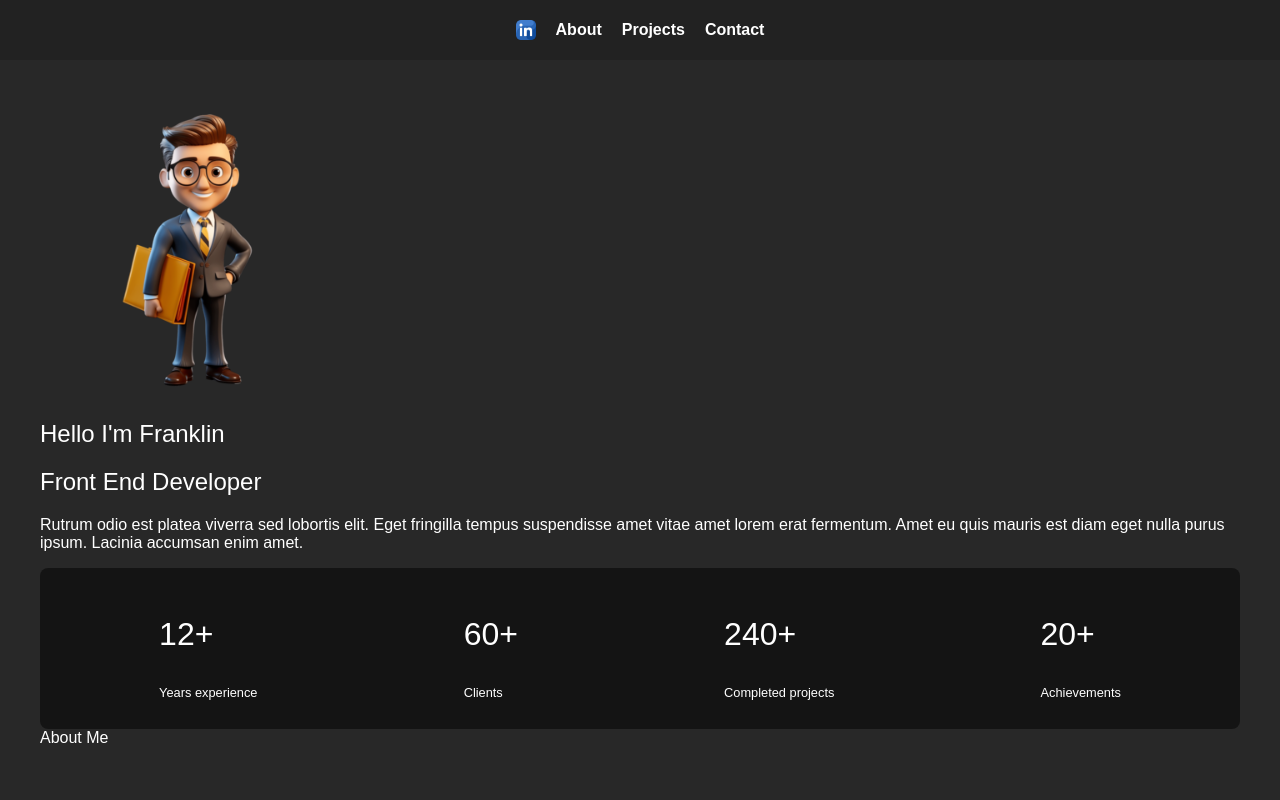
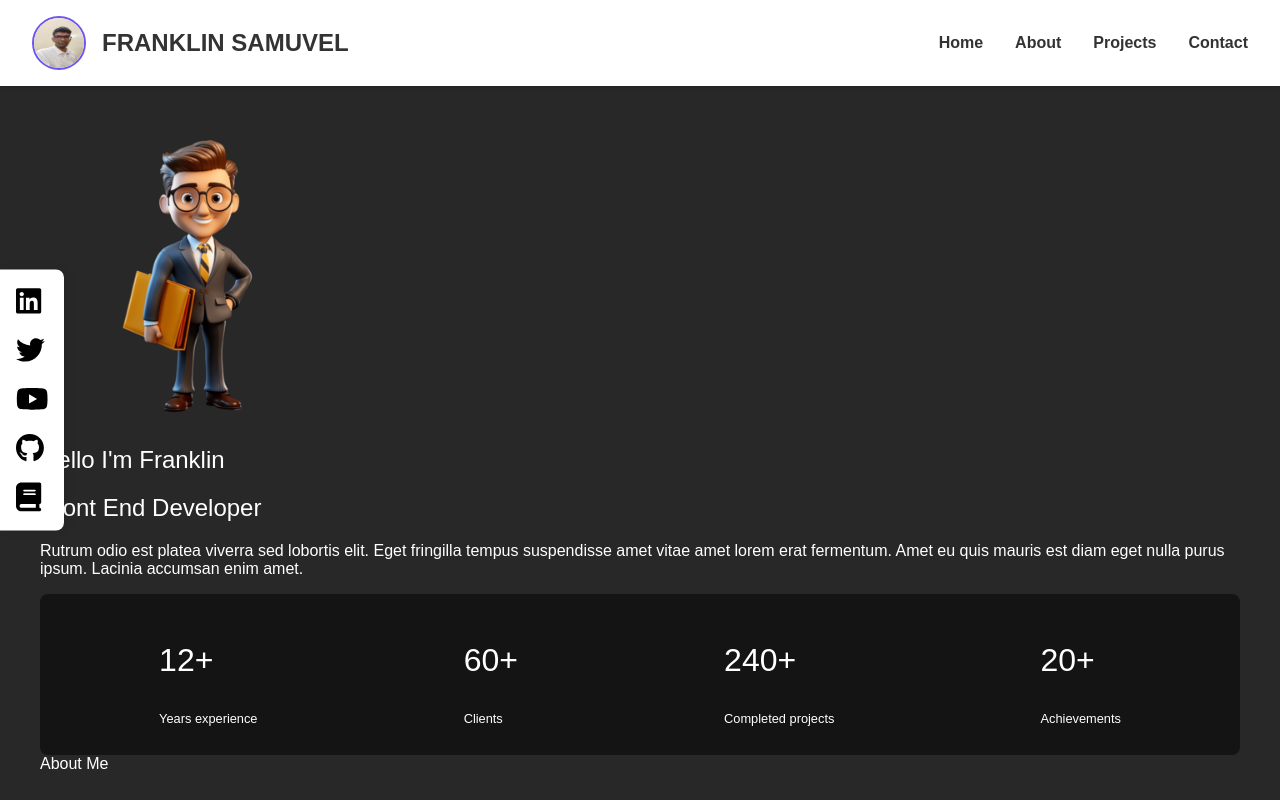
Before and after one commit to frankDev96/my-portfolio, a React (Create React App) app: page / in a window 1280 px wide. Shown: the top 800 px of the page. Built offline with nearby package versions, Linux system fonts and the light colour scheme.

Commit message:
ui updates

```diff
--- a/package.json
+++ b/package.json
@@ -3,6 +3,10 @@
   "version": "0.1.0",
   "private": true,
   "dependencies": {
+    "@fortawesome/fontawesome-svg-core": "^6.6.0",
+    "@fortawesome/free-brands-svg-icons": "^6.6.0",
+    "@fortawesome/free-solid-svg-icons": "^6.6.0",
+    "@fortawesome/react-fontawesome": "^0.2.2",
     "@testing-library/jest-dom": "^5.17.0",
     "@testing-library/react": "^13.4.0",
     "@testing-library/user-event": "^13.5.0",
--- a/src/App.js
+++ b/src/App.js
@@ -3,6 +3,7 @@ import "./App.css";
 import Header from "./components/Header/Header";
 import Stats from "./components/Stats/Stats";
 import Services from "./components/Services/Services";
+import SocialMenu from "./components/SocialMenu/SocialMenu";
 
 function App() {
   return (
@@ -14,6 +15,7 @@ function App() {
       {/* </div> */}
       <main className="main">
         <section className="hero">
+          <SocialMenu />
           <div className="container">
             <div className="hero-content">
               <div className="hero-image">
--- a/src/components/Header/Header.css
+++ b/src/components/Header/Header.css
@@ -1,45 +1,59 @@
+/* Container for the header */
 .header {
-    background-color: #222;
-    color: #fff;
-    padding: 20px 0;
-}
-
-.container {
-    max-width: 1200px;
-    margin: 0 auto;
     display: flex;
     justify-content: space-between;
     align-items: center;
+    padding: 1rem 2rem;
+    background-color: #fff;
+    box-shadow: 0 2px 4px rgba(0, 0, 0, 0.1);
+    position: sticky;
+    top: 0;
+    z-index: 100;
 }
 
-.header-content {
+/* Left part of the header containing the image and name */
+.header-left {
     display: flex;
     align-items: center;
 }
 
-.logo {
-    display: flex;
-    /* height: 50px; */
+/* Profile image styling */
+.profile-img {
+    width: 50px;
+    height: 50px;
+    border-radius: 50%;
+    margin-right: 1rem;
+    border: 2px solid #6b56f0;
+    /* You can change the border color */
 }
 
-.navigation ul {
-    list-style: none;
+/* Styling for the name next to the image */
+.header-name {
+    font-size: 1.5rem;
+    font-weight: 700;
+    color: #333;
+    margin: 0;
+}
+
+/* Navigation styling */
+.header-nav ul {
+    display: flex;
+    gap: 2rem;
+    list-style-type: none;
     margin: 0;
     padding: 0;
-    display: flex;
 }
 
-.navigation li {
-    margin-left: 20px;
+/* Navigation links */
+.header-nav ul li a {
+    text-decoration: none;
+    font-size: 1rem;
+    color: #333;
+    font-weight: 600;
+    transition: color 0.3s;
 }
 
-.navigation a {
-    text-decoration: none;
-    color: #fff;
-    font-weight: bold;
-    transition: color 0.3s ease;
+.header-nav ul li a:hover {
+    color: #6b56f0;
+    /* Hover color for the links */
 }
-
-.navigation a:hover {
-    color: #ffc107;
-}
--- a/src/components/Header/Header.js
+++ b/src/components/Header/Header.js
@@ -1,36 +1,24 @@
-import React from "react";
-import "./Header.css";
+import React from 'react';
+import './Header.css'; // Importing the CSS file for styling
+import profileImg from '../../assets/images/me.jpg'; // Add a path to the profile image (if available)
 
-const Header = () => {
+function Header() {
   return (
     <header className="header">
-      <div className="container">
-        <div className="header-content">
-          <a href="/" className="logo">
-            <img
-              src={require("../../assets/images/linkedin.png")}
-              alt="Logo"
-              width={20}
-              height={20}
-            />
-          </a>
-          <nav className="navigation">
-            <ul>
-              <li>
-                <a href="/about">About</a>
-              </li>
-              <li>
-                <a href="/projects">Projects</a>
-              </li>
-              <li>
-                <a href="/contact">Contact</a>
-              </li>
-            </ul>
-          </nav>
-        </div>
+      <div className="header-left">
+        <img src={profileImg} alt="Profile" className="profile-img" />
+        <h1 className="header-name">FRANKLIN SAMUVEL</h1>
       </div>
+      <nav className="header-nav">
+        <ul>
+          <li><a href="#home">Home</a></li>
+          <li><a href="#about">About</a></li>
+          <li><a href="#projects">Projects</a></li>
+          <li><a href="#contact">Contact</a></li>
+        </ul>
+      </nav>
     </header>
   );
-};
+}
 
 export default Header;
--- /dev/null
+++ b/src/components/SocialMenu/SocialMenu.css
@@ -0,0 +1,40 @@
+/* Container for the social media menu */
+.social-menu {
+    position: fixed;
+    left: 0;
+    top: 50%;
+    transform: translateY(-50%);
+    background-color: #fff;
+    padding: 1rem;
+    border-radius: 0 8px 8px 0;
+    box-shadow: 2px 0 10px rgba(0, 0, 0, 0.1);
+}
+
+/* List styling */
+.social-menu ul {
+    list-style-type: none;
+    margin: 0;
+    padding: 0;
+    display: flex;
+    flex-direction: column;
+    gap: 1rem;
+}
+
+/* List item styling */
+.social-menu ul li {
+    display: block;
+}
+
+/* Icon styling */
+.social-menu ul li a {
+    font-size: 1.8rem;
+    color: #000;
+    transition: color 0.3s;
+    text-align: center;
+    display: inline-block;
+}
+
+.social-menu ul li a:hover {
+    color: #6b56f0;
+    /* Hover color change */
+}
--- /dev/null
+++ b/src/components/SocialMenu/SocialMenu.js
@@ -0,0 +1,24 @@
+import React from 'react';
+import './SocialMenu.css';
+
+// Importing icons from any icon library or custom icons
+import { FontAwesomeIcon } from '@fortawesome/react-fontawesome';
+import { faLinkedin, faTwitter, faYoutube, faGithub } from '@fortawesome/free-brands-svg-icons';
+import { faBook } from '@fortawesome/free-solid-svg-icons'; // Solid icon for book
+
+
+function SocialMenu() {
+    return (
+        <div className="social-menu">
+            <ul>
+                <li><a href="https://linkedin.com" target="_blank" rel="noopener noreferrer"><FontAwesomeIcon icon={faLinkedin} /></a></li>
+                <li><a href="https://twitter.com" target="_blank" rel="noopener noreferrer"><FontAwesomeIcon icon={faTwitter} /></a></li>
+                <li><a href="https://youtube.com" target="_blank" rel="noopener noreferrer"><FontAwesomeIcon icon={faYoutube} /></a></li>
+                <li><a href="https://github.com" target="_blank" rel="noopener noreferrer"><FontAwesomeIcon icon={faGithub} /></a></li>
+                <li><a href="https://yourblog.com" target="_blank" rel="noopener noreferrer"><FontAwesomeIcon icon={faBook} /></a></li>
+            </ul>
+        </div>
+    );
+}
+
+export default SocialMenu;
```
Also changed, not shown: src/assets/images/me.jpg (added), 1 other file (tests, documents, lock files or other folders).
